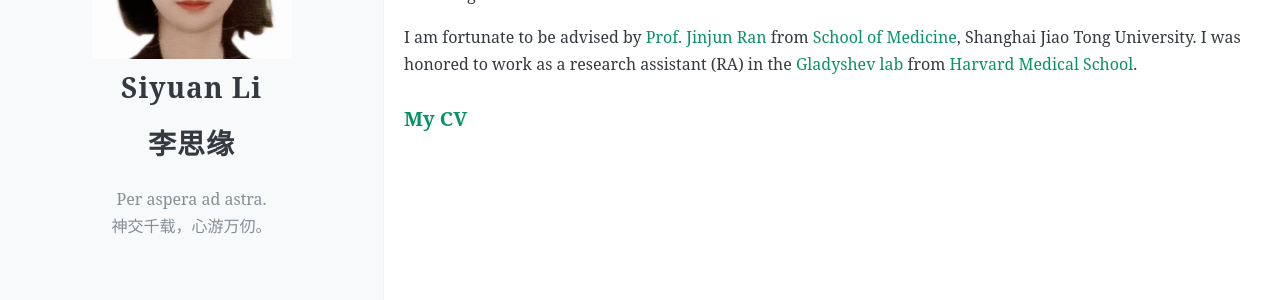
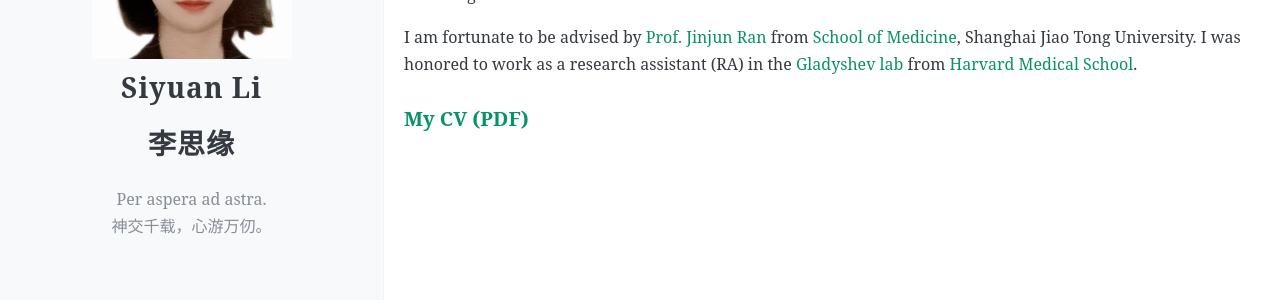
Before and after one commit to ApolloLSY/Attic, a Jekyll site: the page built from about.md, in a window 1280 px wide. Shown: the part 261-561 px from the top of the page. Built offline with Jekyll 4.4.1, drawn with Linux system fonts in a browser that asks for light colours; comment, search, counter and statistics services are not loaded.

Commit message:
Update about.md

```diff
--- a/about.md
+++ b/about.md
@@ -8,4 +8,4 @@
 
 I am fortunate to be advised by [Prof. Jinjun Ran](https://scholar.google.com/citations?user=VjVQi2IAAAAJ&hl=zh-CN) from [School of Medicine](https://www.shsmu.edu.cn/sph/index.htm), Shanghai Jiao Tong University. I was honored to work as a research assistant (RA) in the [Gladyshev lab](https://gladyshevlab.bwh.harvard.edu/) from [Harvard Medical School](https://hms.harvard.edu/).
 
-<h3><a href="https://raw.githubusercontent.com/ApolloLSY/Attic/blob/master/cvOnepage240707.pdf" target="_blank">My CV</a></h3>
+<h3><a href="https://raw.githubusercontent.com/ApolloLSY/Attic/master/cvOnepage240707.pdf" target="_blank">My CV (PDF)</a></h3>
```
